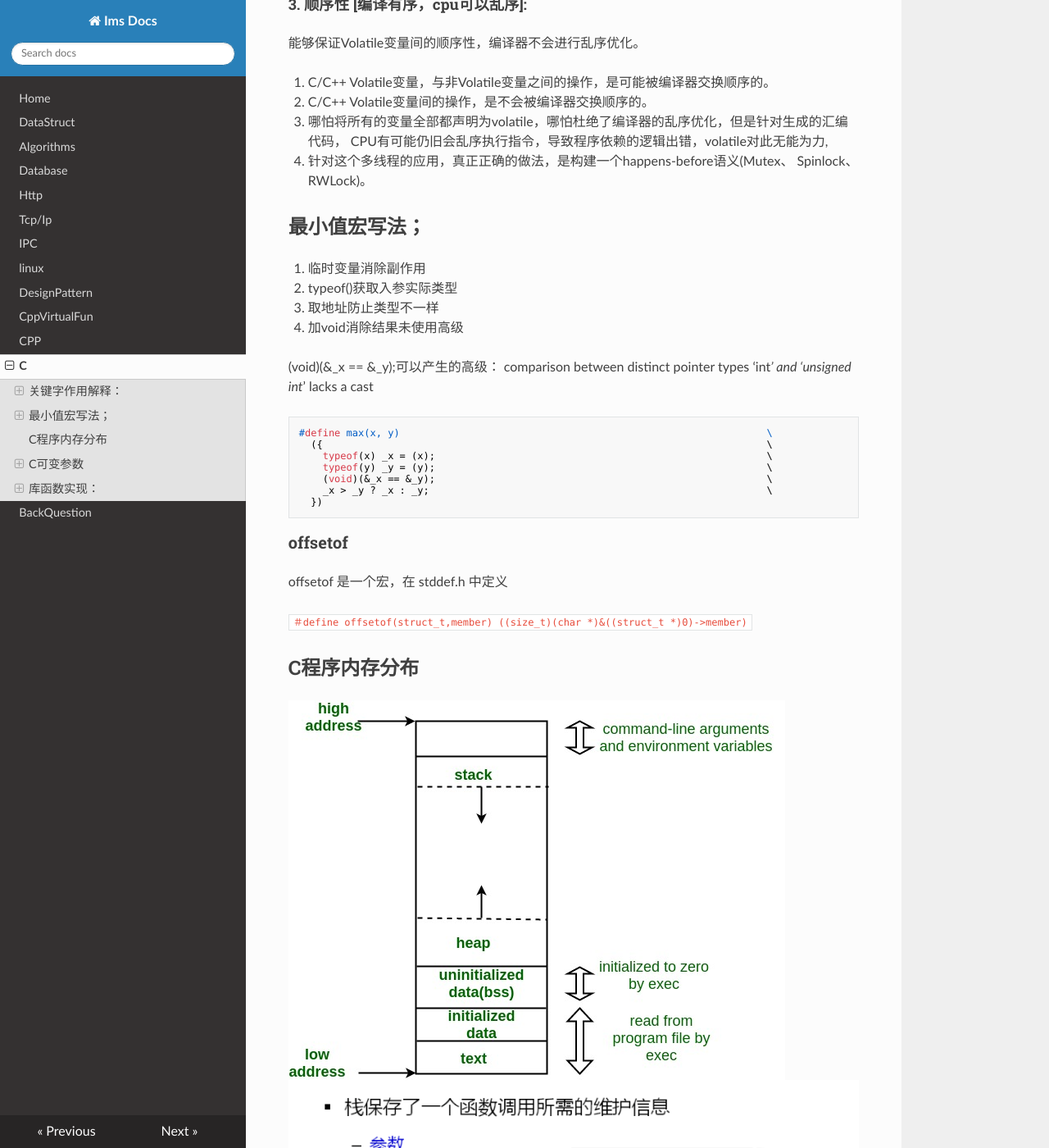
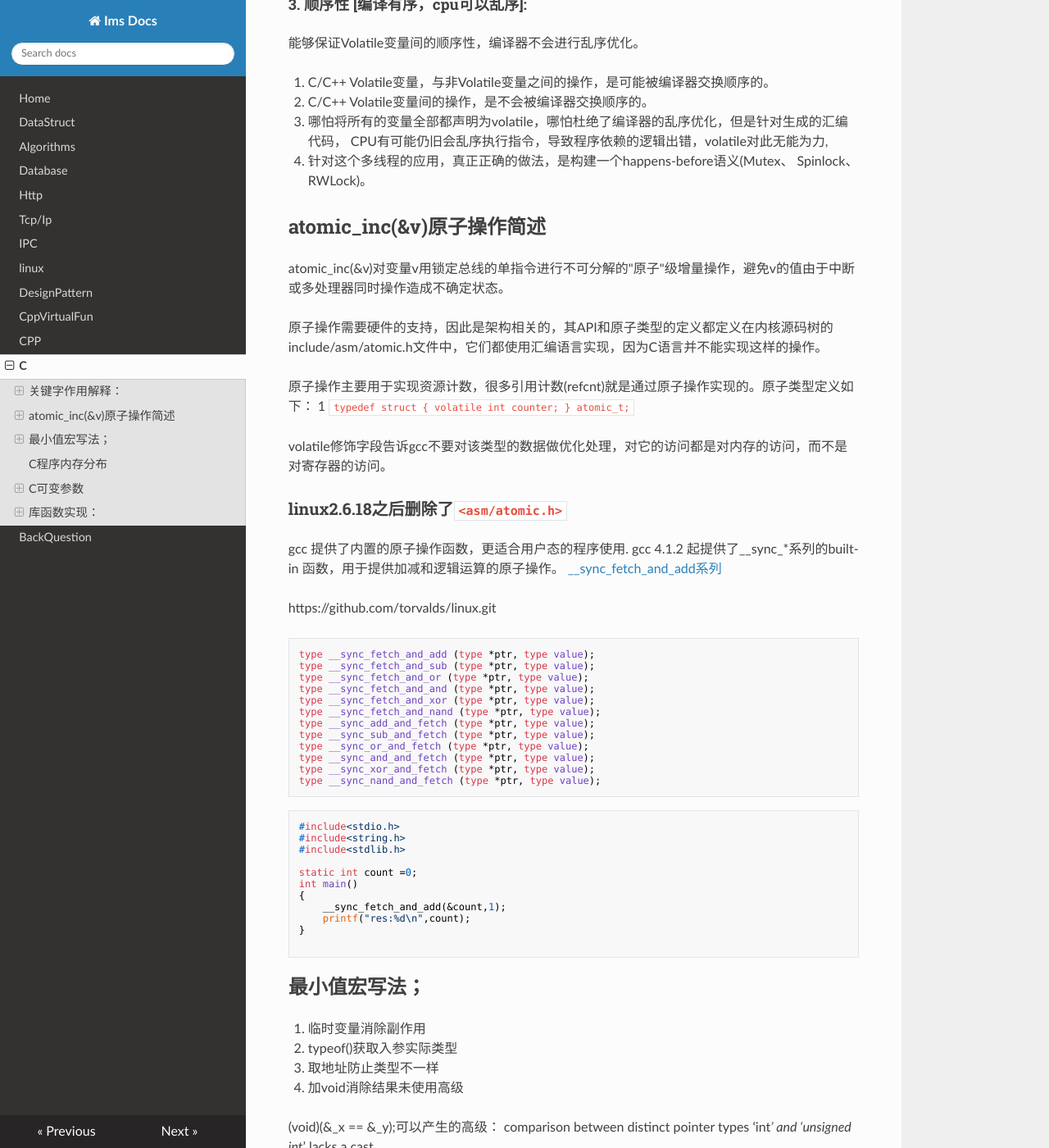
Before and after one commit to ims0/mkdocs, an MkDocs documentation site: the page built from docs/c.md, in a window 1280 px wide and 1400 px high, scrolled down 649 px. Shown: the whole window at 82% size. Built offline with MkDocs 1.6.1, drawn with Linux system fonts in a browser that asks for light colours; nearby versions of some CDN libraries.

Commit message:
add atomic_add cxt

````diff
--- a/docs/c.md
+++ b/docs/c.md
@@ -27,7 +27,50 @@ printf("%d, %d, %d", a, b, c);//确保变量没有被常量替换
 CPU有可能仍旧会乱序执行指令，导致程序依赖的逻辑出错，volatile对此无能为力,
 4. 针对这个多线程的应用，真正正确的做法，是构建一个happens-before语义(Mutex、 Spinlock、 RWLock)。
 
+## atomic_inc(&v)原子操作简述
+ atomic_inc(&v)对变量v用锁定总线的单指令进行不可分解的"原子"级增量操作，避免v的值由于中断或多处理器同时操作造成不确定状态。
 
+ 原子操作需要硬件的支持，因此是架构相关的，其API和原子类型的定义都定义在内核源码树的include/asm/atomic.h文件中，它们都使用汇编语言实现，因为C语言并不能实现这样的操作。
+
+　　原子操作主要用于实现资源计数，很多引用计数(refcnt)就是通过原子操作实现的。原子类型定义如下：
+1
+`typedef struct { volatile int counter; } atomic_t;`
+
+　　volatile修饰字段告诉gcc不要对该类型的数据做优化处理，对它的访问都是对内存的访问，而不是对寄存器的访问。
+
+### linux2.6.18之后删除了`<asm/atomic.h>`
+gcc 提供了内置的原子操作函数，更适合用户态的程序使用.
+gcc 4.1.2 起提供了__sync_*系列的built-in 函数，用于提供加减和逻辑运算的原子操作。
+[__sync_fetch_and_add系列](https://www.cnblogs.com/jiu0821/p/7269542.html)
+
+https://github.com/torvalds/linux.git
+```
+type __sync_fetch_and_add (type *ptr, type value);
+type __sync_fetch_and_sub (type *ptr, type value);
+type __sync_fetch_and_or (type *ptr, type value);
+type __sync_fetch_and_and (type *ptr, type value);
+type __sync_fetch_and_xor (type *ptr, type value);
+type __sync_fetch_and_nand (type *ptr, type value);
+type __sync_add_and_fetch (type *ptr, type value);
+type __sync_sub_and_fetch (type *ptr, type value);
+type __sync_or_and_fetch (type *ptr, type value);
+type __sync_and_and_fetch (type *ptr, type value);
+type __sync_xor_and_fetch (type *ptr, type value);
+type __sync_nand_and_fetch (type *ptr, type value);
+```
+```
+#include<stdio.h>
+#include<string.h>
+#include<stdlib.h>
+
+static int count =0;
+int main()
+{
+    __sync_fetch_and_add(&count,1);
+    printf("res:%d\n",count);
+}
+
+```
 ## 最小值宏写法；
 1. 临时变量消除副作用
 2. typeof()获取入参实际类型
````
